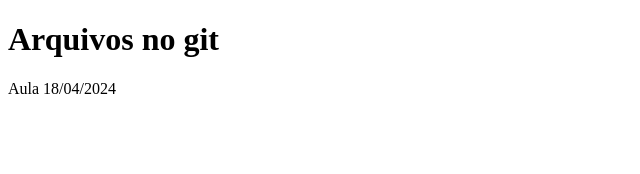
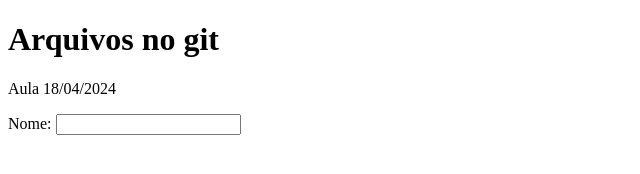
Before and after one commit to SahGabby/OSA-1, a plain HTML site: page index.html in a window 1280 px wide. Shown: the whole page, without its empty margins (0-640 px from the left). Drawn offline with Linux system fonts and the light colour scheme.

Commit message:
adicionamos um form

```diff
--- a/index.html
+++ b/index.html
@@ -8,5 +8,9 @@
 <body>
     <h1>Arquivos no git</h1>
     <p>Aula 18/04/2024</p>
+    <form>
+        <label>Nome:</label>
+        <input/>
+    </form>
 </body>
 </html>
```
